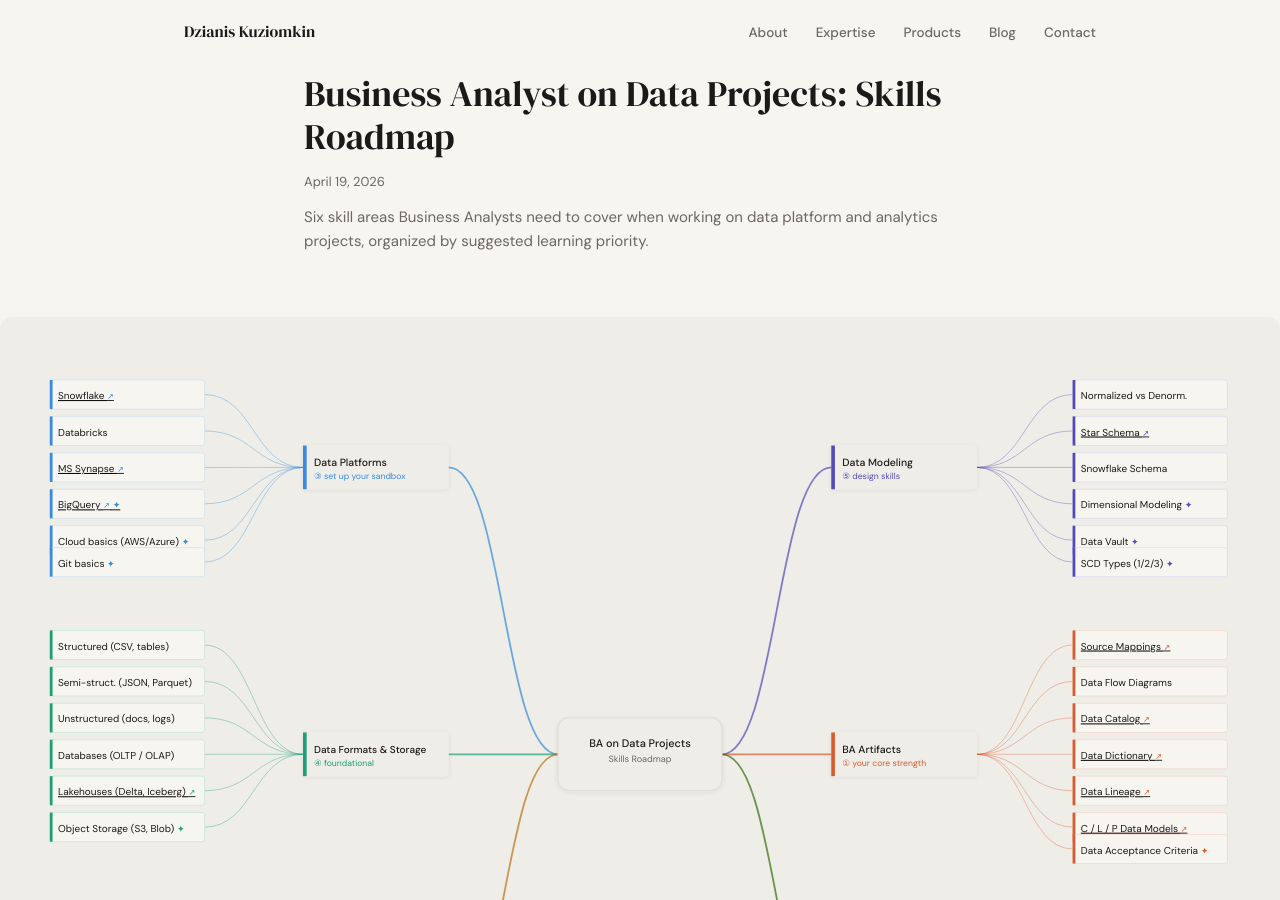
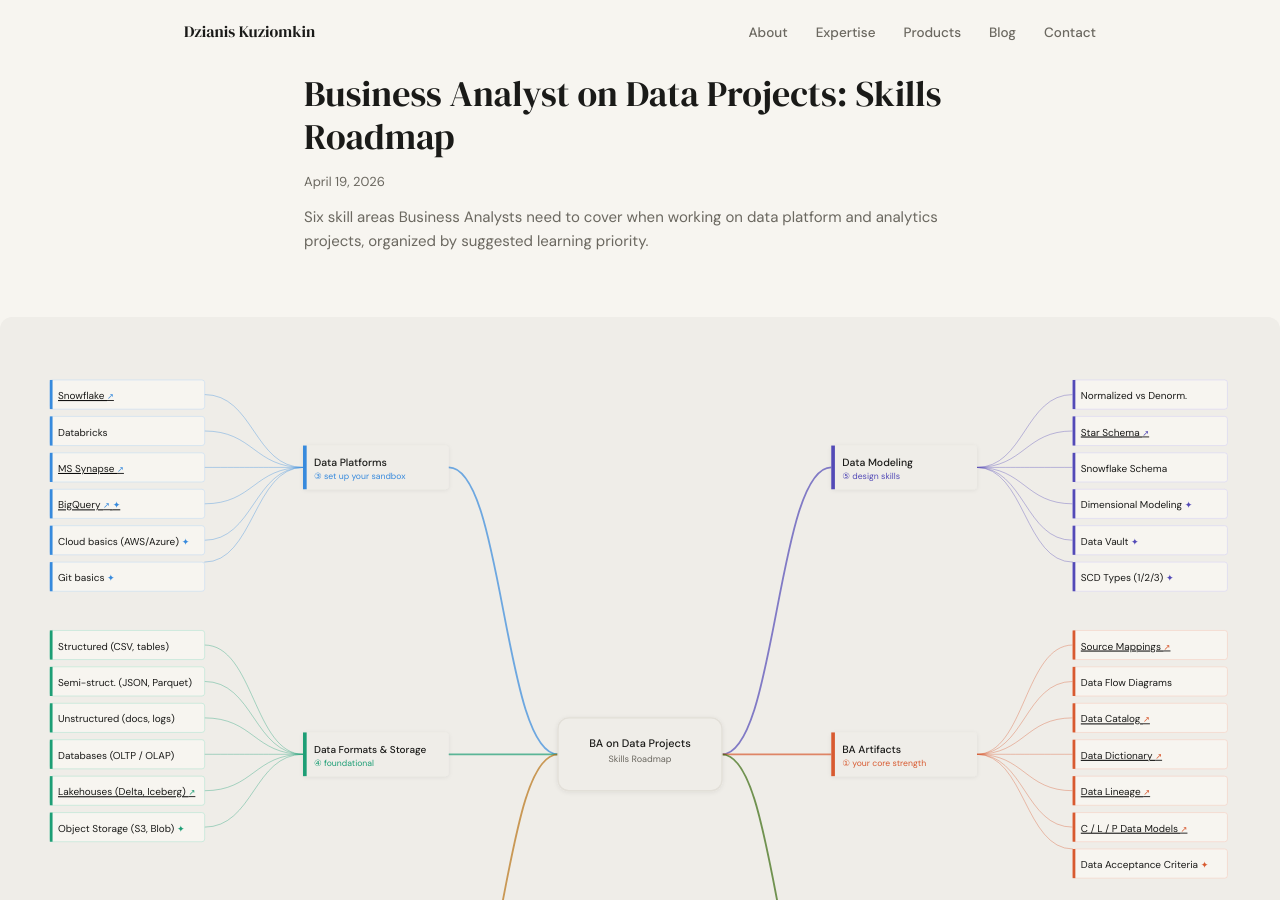
Before and after one commit to Kuziomkin/dzianiskuziomkin_landing, a Jekyll site: the page built from _posts/2026-04-19-ba-to-data-analyst-skills-roadmap.md, in a window 1280 px wide and 900 px high. Built offline with Jekyll 4.4.1, drawn with Linux system fonts in a browser that asks for light colours.

Commit message:
Adjusted roadmap

```diff
--- a/_posts/2026-04-19-ba-to-data-analyst-skills-roadmap.md
+++ b/_posts/2026-04-19-ba-to-data-analyst-skills-roadmap.md
@@ -138,9 +138,9 @@ date: 2026-04-19
 <rect x="2" y="194" width="3" height="32" fill="#378ADD"/>
 <text x="11" y="215" style="font-size:11px;fill:var(--text);font-family:'DM Sans',sans-serif;">Cloud basics (AWS/Azure) <tspan fill="#378ADD" font-size="10">&#x2726;</tspan></text>
 
-<rect x="2" y="218" width="170" height="32" rx="3" fill="var(--bg)" stroke="#B5D4F4" stroke-width="0.5"/>
-<rect x="2" y="218" width="3" height="32" fill="#378ADD"/>
-<text x="11" y="239" style="font-size:11px;fill:var(--text);font-family:'DM Sans',sans-serif;">Git basics <tspan fill="#378ADD" font-size="10">&#x2726;</tspan></text>
+<rect x="2" y="234" width="170" height="32" rx="3" fill="var(--bg)" stroke="#B5D4F4" stroke-width="0.5"/>
+<rect x="2" y="234" width="3" height="32" fill="#378ADD"/>
+<text x="11" y="255" style="font-size:11px;fill:var(--text);font-family:'DM Sans',sans-serif;">Git basics <tspan fill="#378ADD" font-size="10">&#x2726;</tspan></text>
 
 <!-- Data Formats -->
 <rect x="2" y="309" width="170" height="32" rx="3" fill="var(--bg)" stroke="#9FE1CB" stroke-width="0.5"/>
@@ -196,9 +196,9 @@ date: 2026-04-19
 <text class="ltext" x="11" y="845" style="font-size:11px;fill:var(--text);font-family:'DM Sans',sans-serif;">Airflow (orchestration) <tspan fill="#BA7517" font-size="9">&#x2197;</tspan> <tspan fill="#BA7517" font-size="10">&#x2726;</tspan></text>
 </a>
 
-<rect x="2" y="848" width="170" height="32" rx="3" fill="var(--bg)" stroke="#FAC775" stroke-width="0.5"/>
-<rect x="2" y="848" width="3" height="32" fill="#BA7517"/>
-<text x="11" y="869" style="font-size:11px;fill:var(--text);font-family:'DM Sans',sans-serif;">Data Quality &amp; Testing <tspan fill="#BA7517" font-size="10">&#x2726;</tspan></text>
+<rect x="2" y="864" width="170" height="32" rx="3" fill="var(--bg)" stroke="#FAC775" stroke-width="0.5"/>
+<rect x="2" y="864" width="3" height="32" fill="#BA7517"/>
+<text x="11" y="885" style="font-size:11px;fill:var(--text);font-family:'DM Sans',sans-serif;">Data Quality &amp; Testing <tspan fill="#BA7517" font-size="10">&#x2726;</tspan></text>
 
 <!-- ===== RIGHT LEAF NODES ===== -->
 
@@ -225,9 +225,9 @@ date: 2026-04-19
 <rect x="1125" y="194" width="3" height="32" fill="#534AB7"/>
 <text x="1134" y="215" style="font-size:11px;fill:var(--text);font-family:'DM Sans',sans-serif;">Data Vault <tspan fill="#534AB7" font-size="10">&#x2726;</tspan></text>
 
-<rect x="1125" y="218" width="170" height="32" rx="3" fill="var(--bg)" stroke="#CECBF6" stroke-width="0.5"/>
-<rect x="1125" y="218" width="3" height="32" fill="#534AB7"/>
-<text x="1134" y="239" style="font-size:11px;fill:var(--text);font-family:'DM Sans',sans-serif;">SCD Types (1/2/3) <tspan fill="#534AB7" font-size="10">&#x2726;</tspan></text>
+<rect x="1125" y="234" width="170" height="32" rx="3" fill="var(--bg)" stroke="#CECBF6" stroke-width="0.5"/>
+<rect x="1125" y="234" width="3" height="32" fill="#534AB7"/>
+<text x="1134" y="255" style="font-size:11px;fill:var(--text);font-family:'DM Sans',sans-serif;">SCD Types (1/2/3) <tspan fill="#534AB7" font-size="10">&#x2726;</tspan></text>
 
 <!-- BA Artifacts -->
 <a class="leaf-link" href="https://www.youtube.com/watch?v=0GuDMjERWYc" target="_blank" rel="noopener noreferrer"><title>Watch: Source to Target Mappings (STTM) — CBAP Tutorials</title>
@@ -264,9 +264,9 @@ date: 2026-04-19
 <text class="ltext" x="1134" y="530" style="font-size:11px;fill:var(--text);font-family:'DM Sans',sans-serif;">C / L / P Data Models <tspan fill="#D85A30" font-size="9">&#x2197;</tspan></text>
 </a>
 
-<rect x="1125" y="533" width="170" height="32" rx="3" fill="var(--bg)" stroke="#F5C4B3" stroke-width="0.5"/>
-<rect x="1125" y="533" width="3" height="32" fill="#D85A30"/>
-<text x="1134" y="554" style="font-size:11px;fill:var(--text);font-family:'DM Sans',sans-serif;">Data Acceptance Criteria <tspan fill="#D85A30" font-size="10">&#x2726;</tspan></text>
+<rect x="1125" y="549" width="170" height="32" rx="3" fill="var(--bg)" stroke="#F5C4B3" stroke-width="0.5"/>
+<rect x="1125" y="549" width="3" height="32" fill="#D85A30"/>
+<text x="1134" y="570" style="font-size:11px;fill:var(--text);font-family:'DM Sans',sans-serif;">Data Acceptance Criteria <tspan fill="#D85A30" font-size="10">&#x2726;</tspan></text>
 
 <!-- SQL & Analytics -->
 <a class="leaf-link" href="https://www.youtube.com/watch?v=3KABA76euyY" target="_blank" rel="noopener noreferrer"><title>Watch: SQL Full Course 2026 — Beginner to Advanced</title>
@@ -305,9 +305,9 @@ date: 2026-04-19
 <text class="ltext" x="1134" y="850" style="font-size:11px;fill:var(--text);font-family:'DM Sans',sans-serif;">Python (Pandas+Jupyter) <tspan fill="#3B6D11" font-size="9">&#x2197;</tspan> <tspan fill="#3B6D11" font-size="10">&#x2726;</tspan></text>
 </a>
 
-<rect x="1125" y="853" width="170" height="32" rx="3" fill="var(--bg)" stroke="#C0DD97" stroke-width="0.5"/>
-<rect x="1125" y="853" width="3" height="32" fill="#3B6D11"/>
-<text x="1134" y="874" style="font-size:11px;fill:var(--text);font-family:'DM Sans',sans-serif;">Statistical Thinking <tspan fill="#3B6D11" font-size="10">&#x2726;</tspan></text>
+<rect x="1125" y="869" width="170" height="32" rx="3" fill="var(--bg)" stroke="#C0DD97" stroke-width="0.5"/>
+<rect x="1125" y="869" width="3" height="32" fill="#3B6D11"/>
+<text x="1134" y="890" style="font-size:11px;fill:var(--text);font-family:'DM Sans',sans-serif;">Statistical Thinking <tspan fill="#3B6D11" font-size="10">&#x2726;</tspan></text>
 
 <!-- Legend -->
 <text x="650" y="908" text-anchor="middle" style="font-size:10px;fill:var(--text-sec);font-family:'DM Sans',sans-serif;">&#x2460; &#x2461; ... = priority &#xB7; &#x2726; = added &#xB7; &#x2197; = video resource</text>
```
